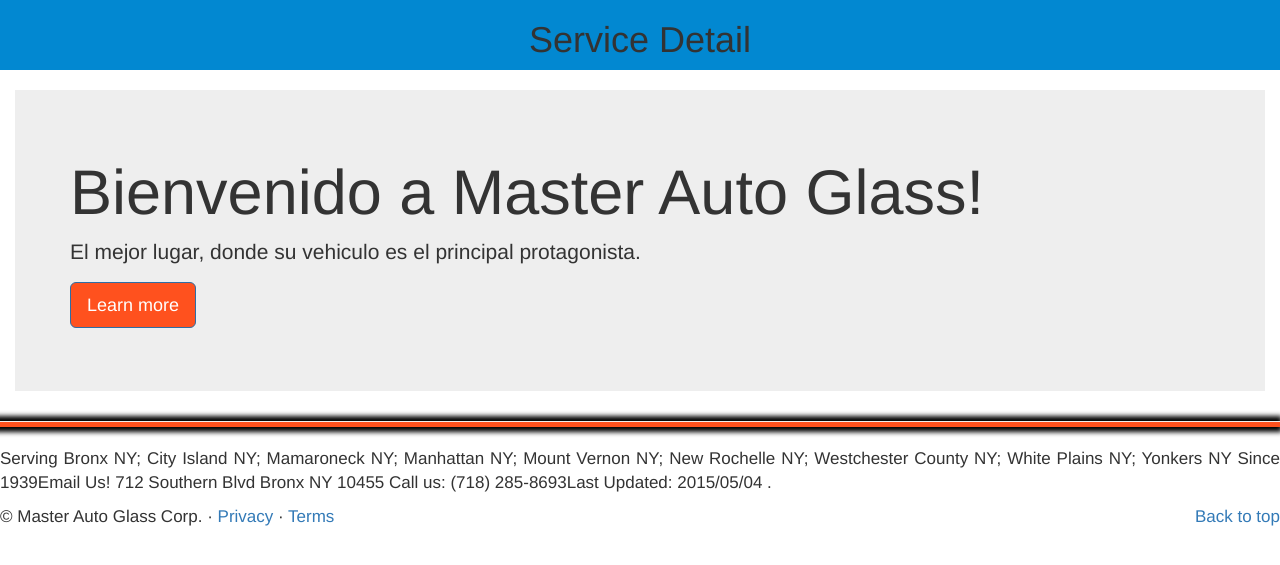
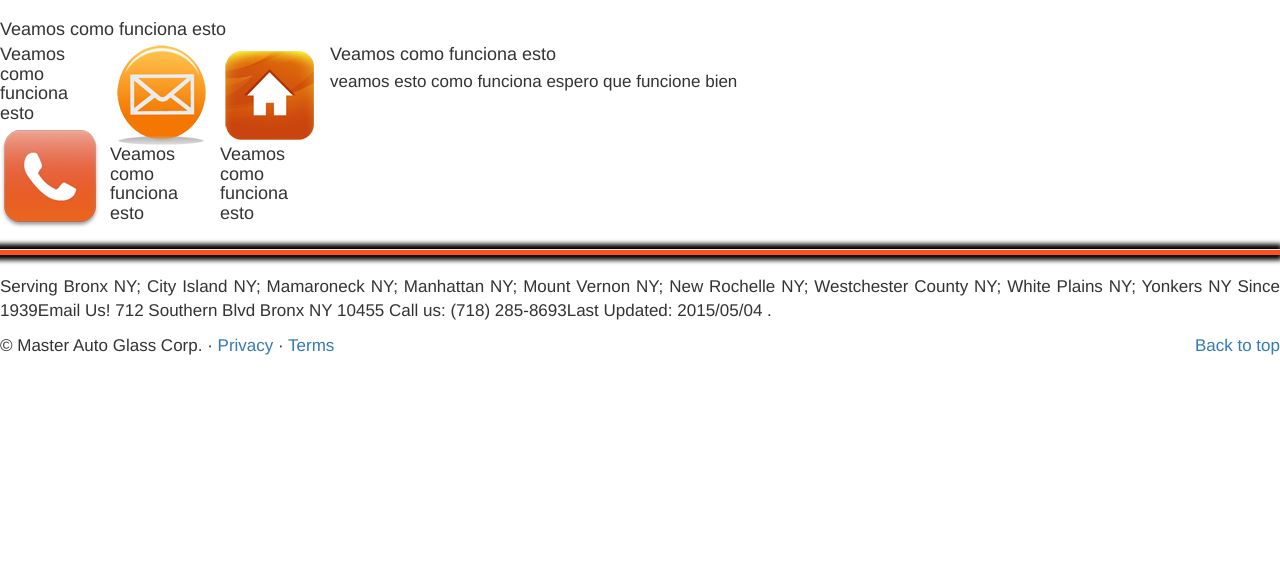
Before and after one commit to david97ly/masterautoglass, a Django app: page /contacto in a window 1280 px wide. Shown: the part 54-619 px from the top of the page. Run offline with Django 3.2, Linux system fonts and the light colour scheme; parts of the project's set-up code (start-up, migrations or seed data) failed here and were passed over; some libraries are stand-ins or nearby versions.

Commit message:
sin la bienvenida

```diff
--- a/glass/templates/contacto.html
+++ b/glass/templates/contacto.html
@@ -50,25 +50,6 @@
 
 
 
-
-
-  <div class="row-fluit ">
-      <div class="col-xs-12 col-sm-12 col-dm-12 col-lg-12 titu">
-        <h1>Service Detail</h1>
-      </div>
-
-         <div class="col-xs-12 col-sm-12 col-md-12 ">
-     <div class="jumbotron bien myCarousel">
-  <div class="container">
-    <h1>Bienvenido a Master Auto Glass!</h1>
-    <p>El mejor lugar, donde su vehiculo es el principal protagonista.</p>
-     <!-- <img src="/static/imagenes/banner/principal.jpg" class="img-responsive img-rounded "  id="imgb" alt="First slide"> -->
-    <p><a class="btn btn-primary btn-lg">Learn more</a></p>
-  </div>
-</div>
-     </div>
-          </div>
-
      <div class="media">
         <h4 class="media-heading">Veamos como funciona esto</h4>
   <div class="media-left">
```
